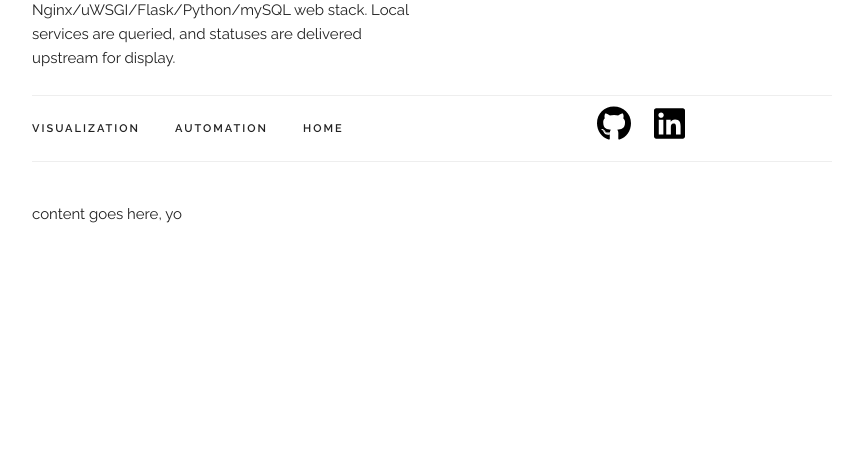
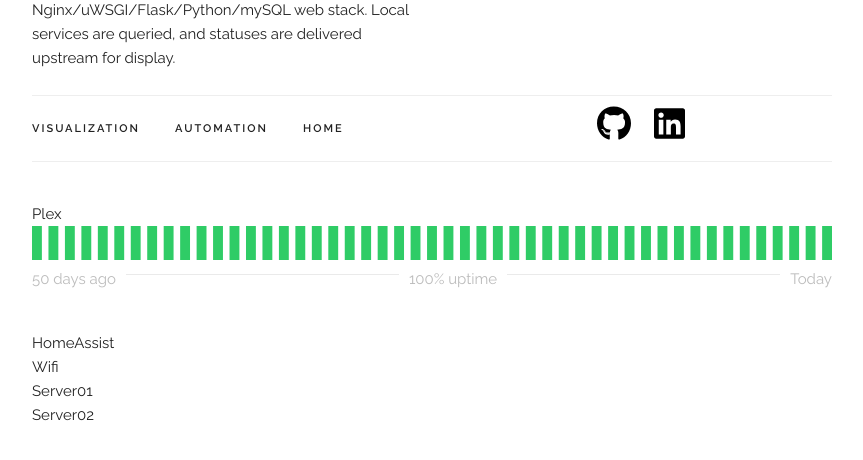
Before and after one commit to rihacek/uptime, a Flask app: page / in a window 1280 px wide. Shown: the part 287-747 px from the top of the page, without its empty margins (208-1071 px from the left). Run offline with Flask 2, Linux system fonts and the light colour scheme; some libraries are stand-ins or nearby versions.

Commit message:
nail down display

```diff
--- a/app/static/css/custom.css
+++ b/app/static/css/custom.css
@@ -1,5 +1,23 @@
+
+
 .container {
     max-width: 800px; }
+    /* JR Custom */
+  .legend {
+    opacity: 0.3;
+    display:flex;
+    flex-direction: row;
+    justify-content: space-between;
+    margin-bottom: 5%;
+  }
+  .spacer {
+    background: #bbb;
+    flex: 1;
+    height: 1px;
+    display: block;
+    margin: 0.75rem 1rem 0 1rem;
+  }
+  /*end JR Custom*/
   .header {
     margin-top: 6rem;
     text-align: center; }
--- a/app/templates/index.html
+++ b/app/templates/index.html
@@ -59,11 +59,29 @@
     </nav>
 
 
-	<div class="row">
-		<div class="one.column" style="margin-top: 5%">
-		  <p>content goes here, yo</p>
+
+		<div class="u-full-width" style="margin-top: 5%">
+      <div>
+        <div>Plex</div>
+        <div>
+          <svg width="100%" height="34" viewBox="0 0 243 34" preserveAspectRatio="none" >
+            {%for i in range(0,49)%}<rect x="{{i * 5}}" height="34" width="3" fill="#2fcc66"></rect>{%endfor%}
+          </svg>
+        </div>
+        <div class="legend">
+          <div>50 days ago</div>
+          <div class="spacer"></div>
+          <div>100% uptime</div>
+          <div class="spacer"></div>
+          <div>Today</div>
+        </div>
+      </div>
+      <div>HomeAssist</div>
+      <div>Wifi</div>
+      <div>Server01</div>
+      <div>Server02</div>
 		</div>
-	</div>
+
 
   </div>
 
```
